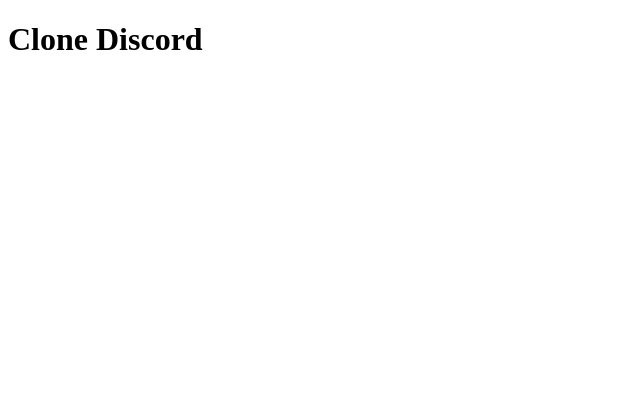
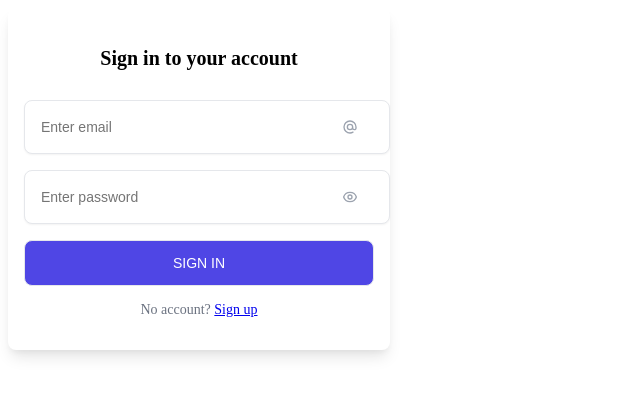
Before and after one commit to kevinserrano01/backend-Discord, a plain HTML site: page index.html in a window 1280 px wide. Shown: the whole page, without its empty margins (0-640 px from the left). Drawn offline with Linux system fonts and the light colour scheme.

Commit message:
Agregue el ejercicio 2 y el ejercicio 6 del TP2.3

```diff
--- a/index.html
+++ b/index.html
@@ -2,12 +2,43 @@
 <html lang="en">
 <head>
     <meta charset="UTF-8">
+    <link rel="stylesheet" href="./style.css">
     <meta name="viewport" content="width=device-width, initial-scale=1.0">
     <title>Document</title>
 </head>
 <body>
 
-    <h1>Clone Discord</h1>
+
+  <form class="form">
+    <p class="form-title">Sign in to your account</p>
+     <div class="input-container">
+       <input placeholder="Enter email" type="email">
+       <span>
+         <svg stroke="currentColor" viewBox="0 0 24 24" fill="none" xmlns="http://www.w3.org/2000/svg">
+           <path d="M16 12a4 4 0 10-8 0 4 4 0 008 0zm0 0v1.5a2.5 2.5 0 005 0V12a9 9 0 10-9 9m4.5-1.206a8.959 8.959 0 01-4.5 1.207" stroke-width="2" stroke-linejoin="round" stroke-linecap="round"></path>
+         </svg>
+       </span>
+   </div>
+   <div class="input-container">
+       <input placeholder="Enter password" type="password">
+
+       <span>
+         <svg stroke="currentColor" viewBox="0 0 24 24" fill="none" xmlns="http://www.w3.org/2000/svg">
+           <path d="M15 12a3 3 0 11-6 0 3 3 0 016 0z" stroke-width="2" stroke-linejoin="round" stroke-linecap="round"></path>
+           <path d="M2.458 12C3.732 7.943 7.523 5 12 5c4.478 0 8.268 2.943 9.542 7-1.274 4.057-5.064 7-9.542 7-4.477 0-8.268-2.943-9.542-7z" stroke-width="2" stroke-linejoin="round" stroke-linecap="round"></path>
+         </svg>
+       </span>
+     </div>
+      <button class="submit" type="submit">
+     Sign in
+   </button>
+
+   <p class="signup-link">
+     No account?
+     <a href="./Registrarse.html">Sign up</a>
+   </p>
+</form>
+
 
 </body>
 </html>
--- a/style.css
+++ b/style.css
@@ -0,0 +1,81 @@
+.form {
+  background-color: #fff;
+  display: block;
+  padding: 1rem;
+  max-width: 350px;
+  border-radius: 0.5rem;
+  box-shadow: 0 10px 15px -3px rgba(0, 0, 0, 0.1), 0 4px 6px -2px rgba(0, 0, 0, 0.05);
+}
+
+.form-title {
+  font-size: 1.25rem;
+  line-height: 1.75rem;
+  font-weight: 600;
+  text-align: center;
+  color: #000;
+}
+
+.input-container {
+  position: relative;
+}
+
+.input-container input, .form button {
+  outline: none;
+  border: 1px solid #e5e7eb;
+  margin: 8px 0;
+}
+
+.input-container input {
+  background-color: #fff;
+  padding: 1rem;
+  padding-right: 3rem;
+  font-size: 0.875rem;
+  line-height: 1.25rem;
+  width: 300px;
+  border-radius: 0.5rem;
+  box-shadow: 0 1px 2px 0 rgba(0, 0, 0, 0.05);
+}
+
+.input-container span {
+  display: grid;
+  position: absolute;
+  top: 0;
+  bottom: 0;
+  right: 0;
+  padding-left: 1rem;
+  padding-right: 1rem;
+  place-content: center;
+}
+
+.input-container span svg {
+  color: #9CA3AF;
+  width: 1rem;
+  height: 1rem;
+}
+
+.submit {
+  display: block;
+  padding-top: 0.75rem;
+  padding-bottom: 0.75rem;
+  padding-left: 1.25rem;
+  padding-right: 1.25rem;
+  background-color: #4F46E5;
+  color: #ffffff;
+  font-size: 0.875rem;
+  line-height: 1.25rem;
+  font-weight: 500;
+  width: 100%;
+  border-radius: 0.5rem;
+  text-transform: uppercase;
+}
+
+.signup-link {
+  color: #6B7280;
+  font-size: 0.875rem;
+  line-height: 1.25rem;
+  text-align: center;
+}
+
+.signup-link a {
+  text-decoration: underline;
+}
```
Also changed, not shown: ejercicio2TP.js (added, +19 -0 lines), ejercicio6.html (added, +43 -0 lines).
